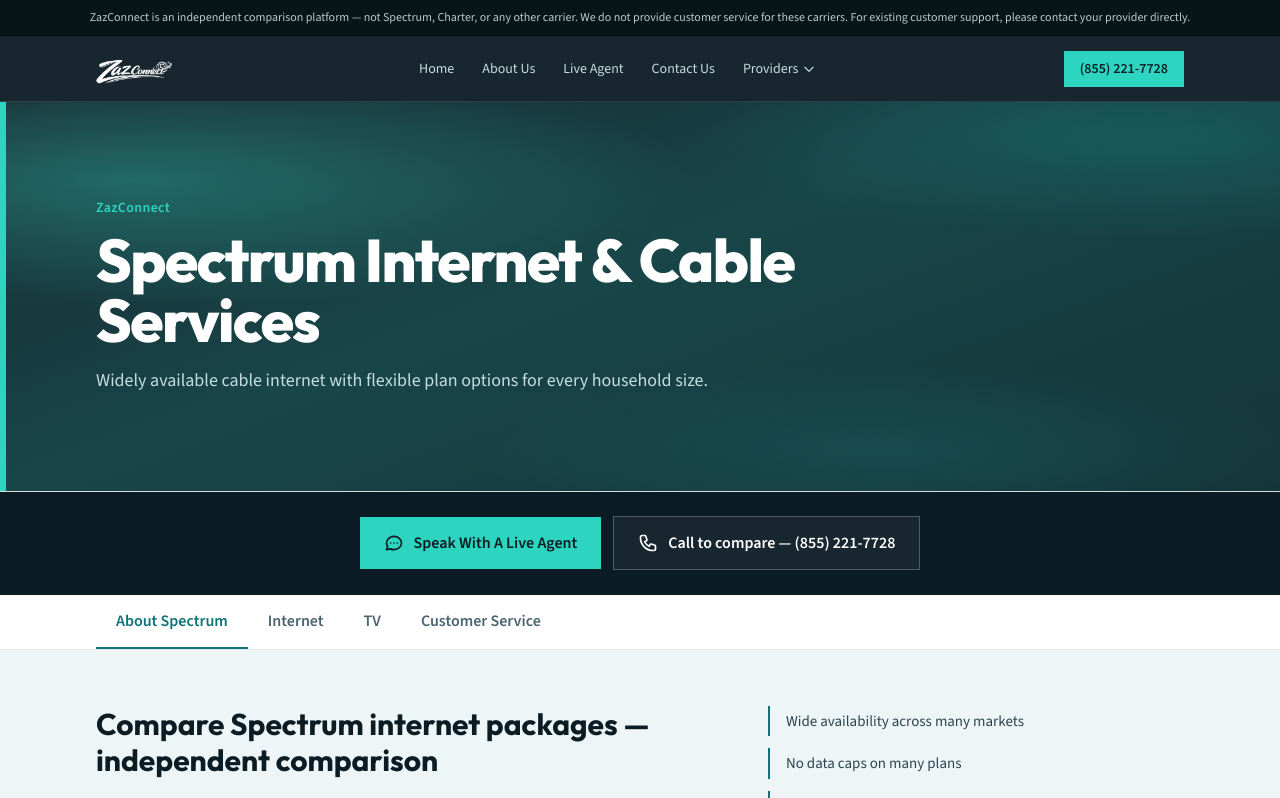
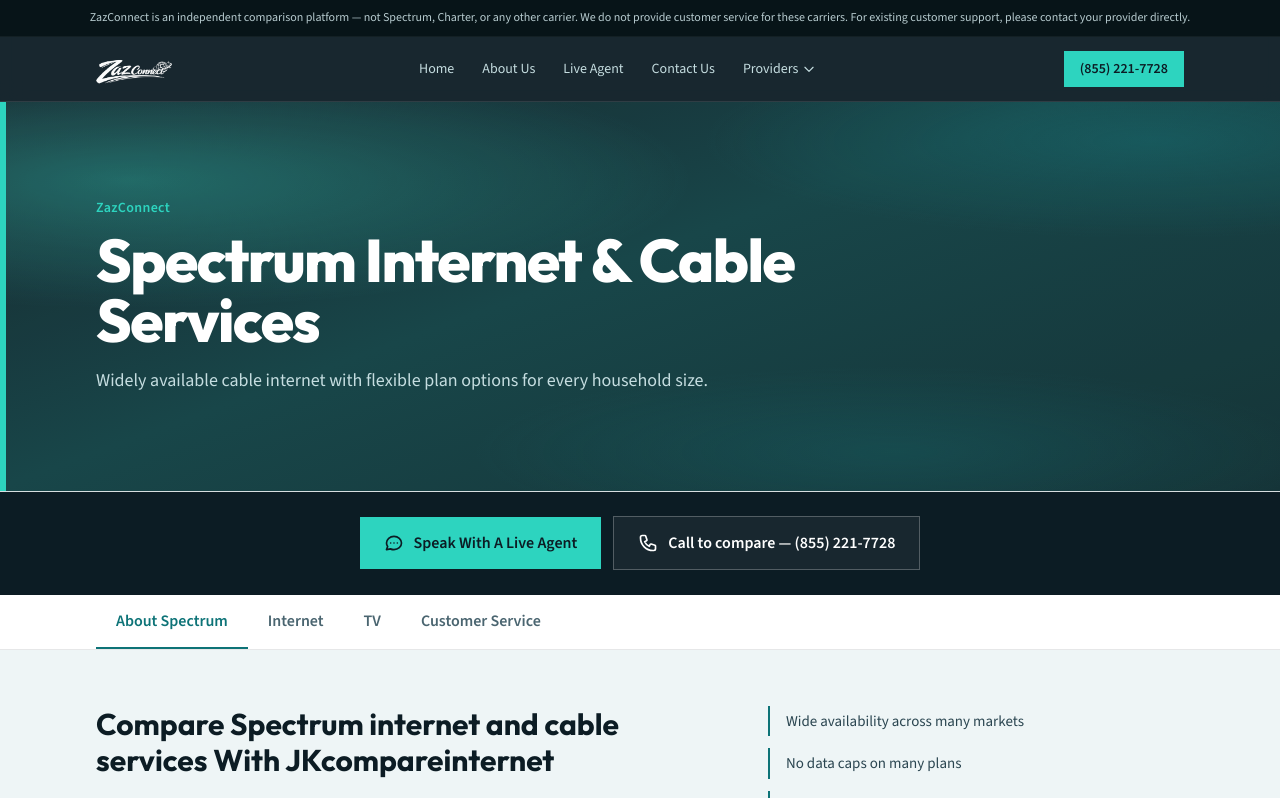
Before and after one commit to ajazsadat/zazconnect.online, a Next.js app: page /spectrum-plans in a window 1280 px wide. Shown: the top 798 px of the page. Built offline with nearby package versions, Linux system fonts and the light colour scheme.

Commit message:
Update Spectrum page intro heading copy
Change the Spectrum provider intro title to compare internet and
cable services with JKcompareinternet.

Co-authored-by: ajazsadat <ajazsadat@users.noreply.github.com>

```diff
--- a/src/app/spectrum-plans/page.js
+++ b/src/app/spectrum-plans/page.js
@@ -47,7 +47,7 @@ export default function SpectrumPage() {
     <ProviderPage
       name="Spectrum"
       tagline="Widely available cable internet with flexible plan options for every household size."
-      introTitle="Compare Spectrum internet packages — independent comparison"
+      introTitle="Compare Spectrum internet and cable services With JKcompareinternet"
       topicTabs={SPECTRUM_TOPIC_TABS}
       servicesGlance={SPECTRUM_SERVICES_GLANCE}
       benefits={[
```
